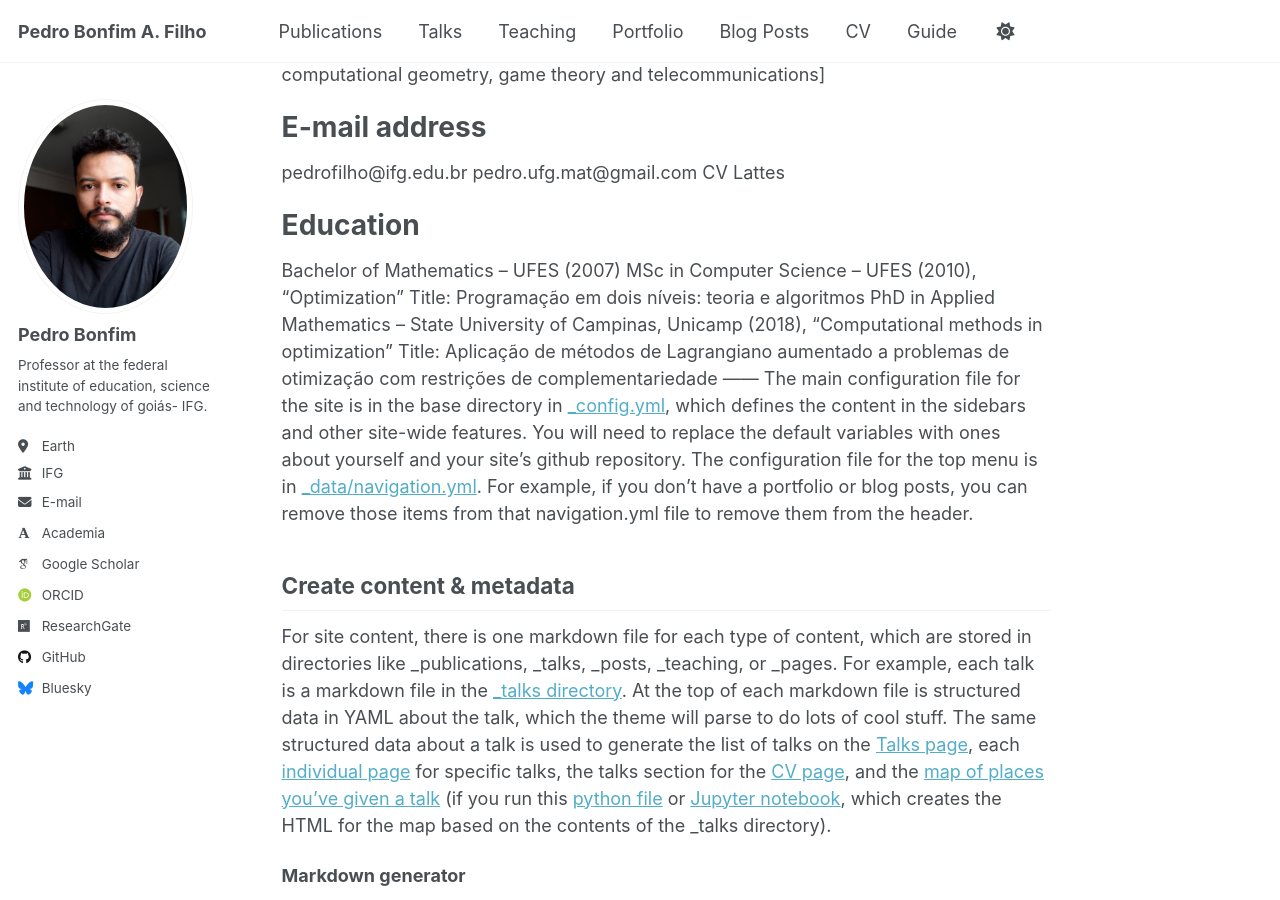
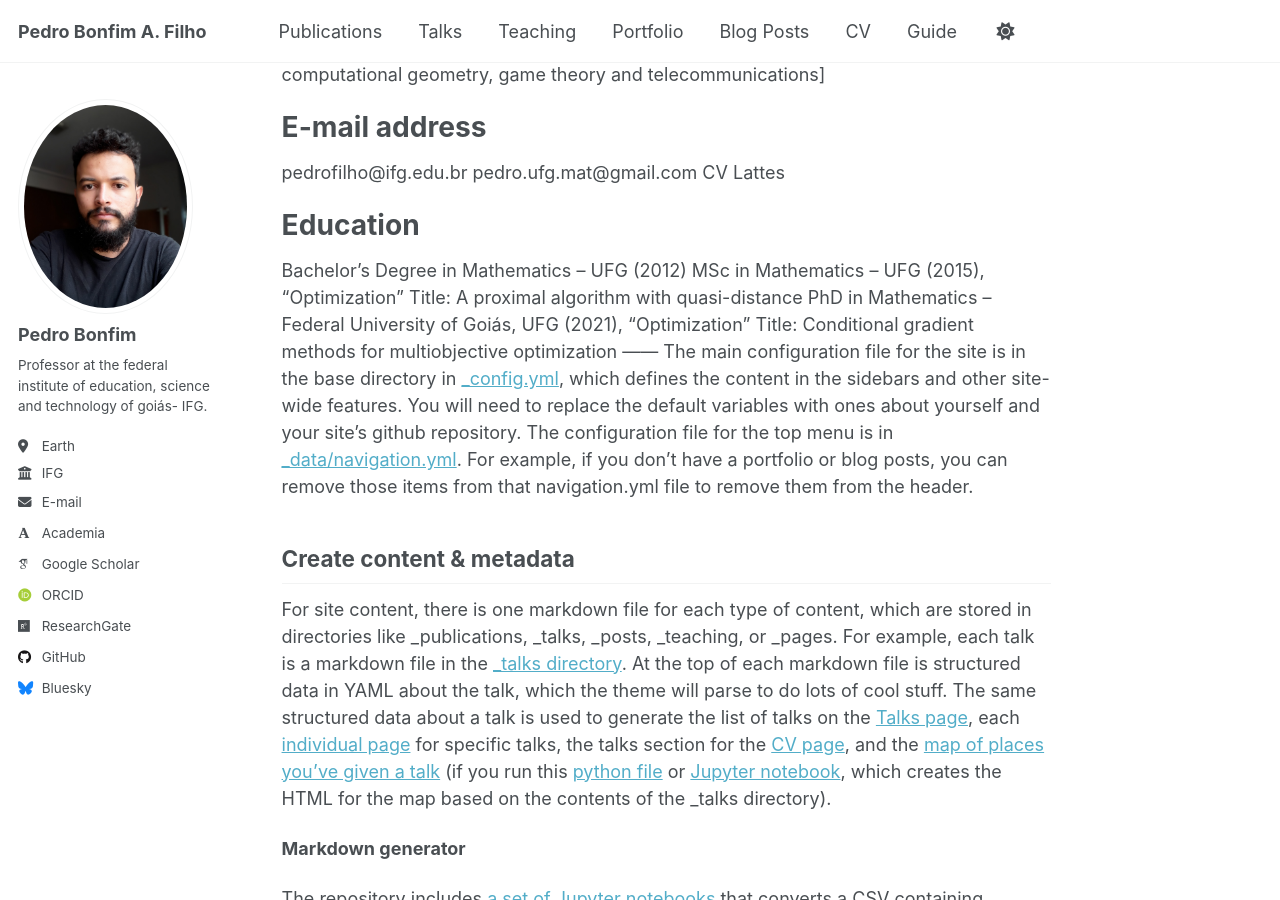
Before and after one commit to pedroassuncaofilho/pedroassuncaofilho.github.io, a Jekyll site: the page built from _pages/about.md, in a window 1280 px wide and 900 px high, scrolled down 437 px. Built offline with Jekyll 4.4.1, drawn with Linux system fonts in a browser that asks for light colours; some web fonts are replaced.

Commit message:
Update about.md

```diff
--- a/_pages/about.md
+++ b/_pages/about.md
@@ -32,11 +32,11 @@ CV Lattes
 
 Education
 ======
-Bachelor of Mathematics – UFES (2007)
-MSc in Computer Science – UFES (2010), “Optimization”
-Title: Programação em dois níveis: teoria e algoritmos
-PhD in Applied Mathematics – State University of Campinas, Unicamp (2018), “Computational methods in optimization”
-Title: Aplicação de métodos de Lagrangiano aumentado a problemas de otimização com restrições de complementariedade
+Bachelor's Degree in Mathematics – UFG (2012)
+MSc in Mathematics – UFG (2015), “Optimization”
+Title: A proximal algorithm with quasi-distance
+PhD in Mathematics – Federal University of Goiás, UFG (2021), “Optimization”
+Title: Conditional gradient methods for multiobjective optimization
 ------
 The main configuration file for the site is in the base directory in [_config.yml](https://github.com/academicpages/academicpages.github.io/blob/master/_config.yml), which defines the content in the sidebars and other site-wide features. You will need to replace the default variables with ones about yourself and your site's github repository. The configuration file for the top menu is in [_data/navigation.yml](https://github.com/academicpages/academicpages.github.io/blob/master/_data/navigation.yml). For example, if you don't have a portfolio or blog posts, you can remove those items from that navigation.yml file to remove them from the header.
 
```
